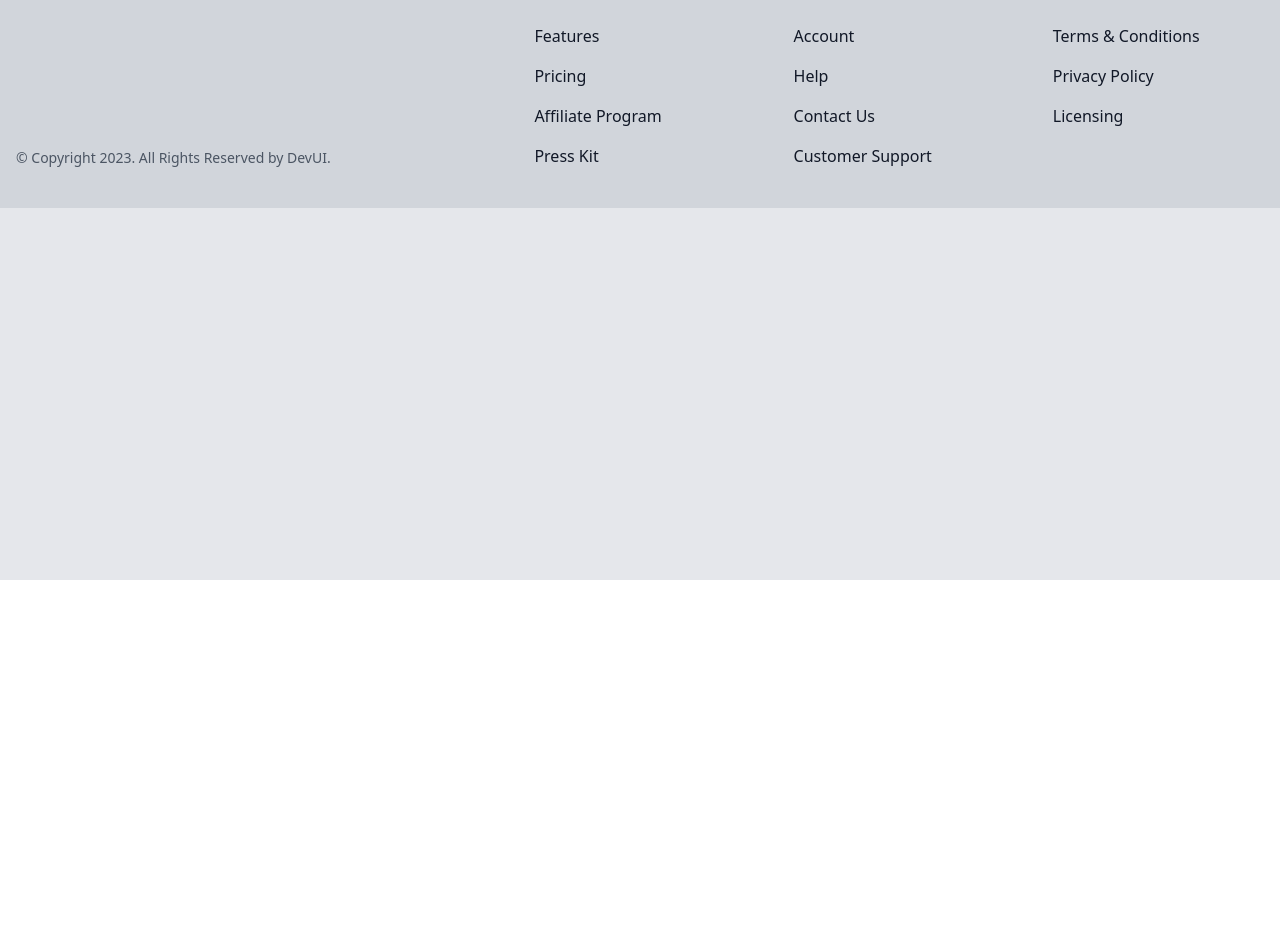
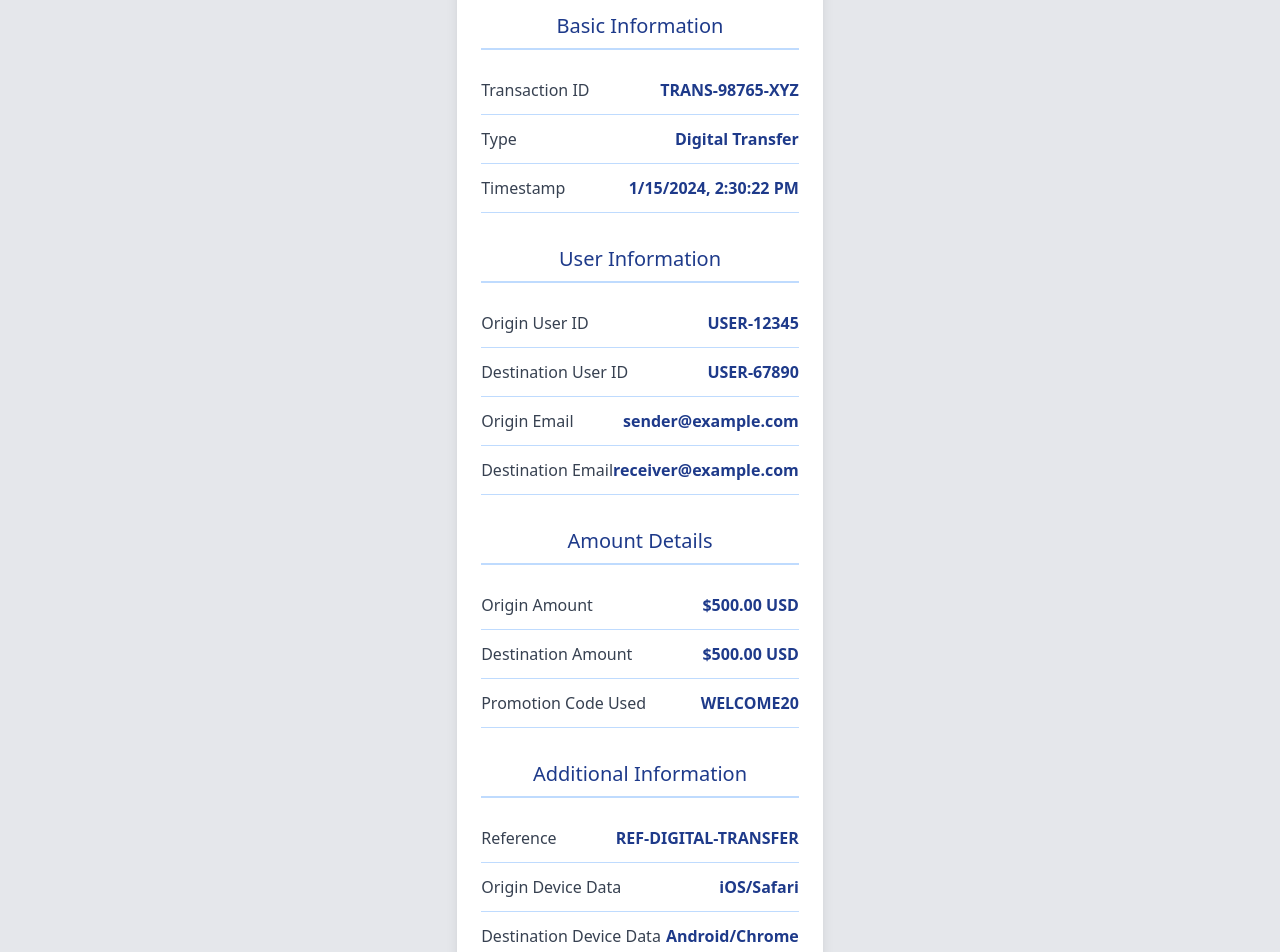
Before and after one commit to Smr0303/flagRight-Assesment, a React (Vite) app in the folder frontend/: page / in a window 1280 px wide. Shown: the part 220-1172 px from the top of the page. Before the commit the page ends 800 px from the top, so only its background shows below. Built offline with nearby package versions, Linux system fonts and the light colour scheme.

Commit message:
[feat]: Pdf Ui changed and Transaction Page added

```diff
--- /dev/null
+++ b/frontend/src/components/Transaction/TransactionPage.jsx
@@ -0,0 +1,133 @@
+import React from "react";
+
+function TransactionPage() {
+  // Transaction data
+  const transaction = {
+    transactionid: "TRANS-98765-XYZ",
+    type: "Digital Transfer",
+    transaction_timestamp: "2024-01-15 14:30:22",
+    originuserid: "USER-12345",
+    destinationuserid: "USER-67890",
+    originamountdetails: "$500.00 USD",
+    destinationamountdetails: "$500.00 USD",
+    promotioncodeused: "WELCOME20",
+    reference: "REF-DIGITAL-TRANSFER",
+    origindevice_data: "iOS/Safari",
+    destinationdevice_data: "Android/Chrome",
+    tags: "Digital, International",
+    description: "Peer-to-Peer Transfer",
+    originemail: "sender@example.com",
+    destinationemail: "receiver@example.com",
+  };
+
+  // Format the timestamp to a more readable format
+  const formattedTimestamp = new Date(
+    transaction.transaction_timestamp
+  ).toLocaleString();
+
+  // Function to copy text to clipboard
+  const copyToClipboard = (text) => {
+    navigator.clipboard.writeText(text);
+    alert("Copied to clipboard!");
+  };
+
+  return (
+    <div className="max-w-2xl mx-auto my-8 bg-white rounded-lg shadow-lg overflow-hidden">
+      <div className="bg-blue-600 text-white p-6 text-center">
+        <h1 className="text-2xl font-bold">Transaction Details</h1>
+      </div>
+      <div className="p-6">
+        <div className="mb-8">
+          <h2 className="text-xl text-blue-900 mb-4 border-b-2 border-blue-200 pb-2">
+            Basic Information
+          </h2>
+          <div className="flex justify-between items-center py-3 border-b border-blue-200">
+            <div className="text-gray-700 font-medium">Transaction ID</div>
+            <div
+              className="text-blue-900 font-semibold cursor-pointer hover:underline hover:text-blue-600"
+              onClick={() => copyToClipboard(transaction.transactionid)}
+            >
+              {transaction.transactionid}
+            </div>
+          </div>
+          <div className="flex justify-between items-center py-3 border-b border-blue-200">
+            <div className="text-gray-700 font-medium">Type</div>
+            <div className="text-blue-900 font-semibold">{transaction.type}</div>
+          </div>
+          <div className="flex justify-between items-center py-3 border-b border-blue-200">
+            <div className="text-gray-700 font-medium">Timestamp</div>
+            <div className="text-blue-900 font-semibold">{formattedTimestamp}</div>
+          </div>
+        </div>
+
+        <div className="mb-8">
+          <h2 className="text-xl text-blue-900 mb-4 border-b-2 border-blue-200 pb-2">
+            User Information
+          </h2>
+          <div className="flex justify-between items-center py-3 border-b border-blue-200">
+            <div className="text-gray-700 font-medium">Origin User ID</div>
+            <div className="text-blue-900 font-semibold">{transaction.originuserid}</div>
+          </div>
+          <div className="flex justify-between items-center py-3 border-b border-blue-200">
+            <div className="text-gray-700 font-medium">Destination User ID</div>
+            <div className="text-blue-900 font-semibold">{transaction.destinationuserid}</div>
+          </div>
+          <div className="flex justify-between items-center py-3 border-b border-blue-200">
+            <div className="text-gray-700 font-medium">Origin Email</div>
+            <div className="text-blue-900 font-semibold">{transaction.originemail}</div>
+          </div>
+          <div className="flex justify-between items-center py-3 border-b border-blue-200">
+            <div className="text-gray-700 font-medium">Destination Email</div>
+            <div className="text-blue-900 font-semibold">{transaction.destinationemail}</div>
+          </div>
+        </div>
+
+        <div className="mb-8">
+          <h2 className="text-xl text-blue-900 mb-4 border-b-2 border-blue-200 pb-2">
+            Amount Details
+          </h2>
+          <div className="flex justify-between items-center py-3 border-b border-blue-200">
+            <div className="text-gray-700 font-medium">Origin Amount</div>
+            <div className="text-blue-900 font-semibold">{transaction.originamountdetails}</div>
+          </div>
+          <div className="flex justify-between items-center py-3 border-b border-blue-200">
+            <div className="text-gray-700 font-medium">Destination Amount</div>
+            <div className="text-blue-900 font-semibold">{transaction.destinationamountdetails}</div>
+          </div>
+          <div className="flex justify-between items-center py-3 border-b border-blue-200">
+            <div className="text-gray-700 font-medium">Promotion Code Used</div>
+            <div className="text-blue-900 font-semibold">{transaction.promotioncodeused}</div>
+          </div>
+        </div>
+
+        <div className="mb-8">
+          <h2 className="text-xl text-blue-900 mb-4 border-b-2 border-blue-200 pb-2">
+            Additional Information
+          </h2>
+          <div className="flex justify-between items-center py-3 border-b border-blue-200">
+            <div className="text-gray-700 font-medium">Reference</div>
+            <div className="text-blue-900 font-semibold">{transaction.reference}</div>
+          </div>
+          <div className="flex justify-between items-center py-3 border-b border-blue-200">
+            <div className="text-gray-700 font-medium">Origin Device Data</div>
+            <div className="text-blue-900 font-semibold">{transaction.origindevice_data}</div>
+          </div>
+          <div className="flex justify-between items-center py-3 border-b border-blue-200">
+            <div className="text-gray-700 font-medium">Destination Device Data</div>
+            <div className="text-blue-900 font-semibold">{transaction.destinationdevice_data}</div>
+          </div>
+          <div className="flex justify-between items-center py-3 border-b border-blue-200">
+            <div className="text-gray-700 font-medium">Tags</div>
+            <div className="text-blue-900 font-semibold">{transaction.tags}</div>
+          </div>
+          <div className="flex justify-between items-center py-3 border-b border-blue-200">
+            <div className="text-gray-700 font-medium">Description</div>
+            <div className="text-blue-900 font-semibold">{transaction.description}</div>
+          </div>
+        </div>
+      </div>
+    </div>
+  );
+}
+
+export default TransactionPage;
--- a/frontend/src/pages/Home.jsx
+++ b/frontend/src/pages/Home.jsx
@@ -1,5 +1,6 @@
 import React, {useEffect, useState} from 'react'
 import {Container} from '../components'
+import TransactionPage from '../components/Transaction/TransactionPage'
 
 function Home() {
     const [posts, setPosts] = useState([])
@@ -38,8 +39,9 @@ function Home() {
 
                         </div>
                     ))}
-                     <h1> Hey i am here to learn</h1>
+                     {/* <h1> Hey i am here to learn</h1> */}
                      {/* <Demo/> */}
+                     <TransactionPage/>
                 </div>
             </Container>
         </div>
```
Also changed, not shown: 2 other files (tests, documents, lock files or other folders).
